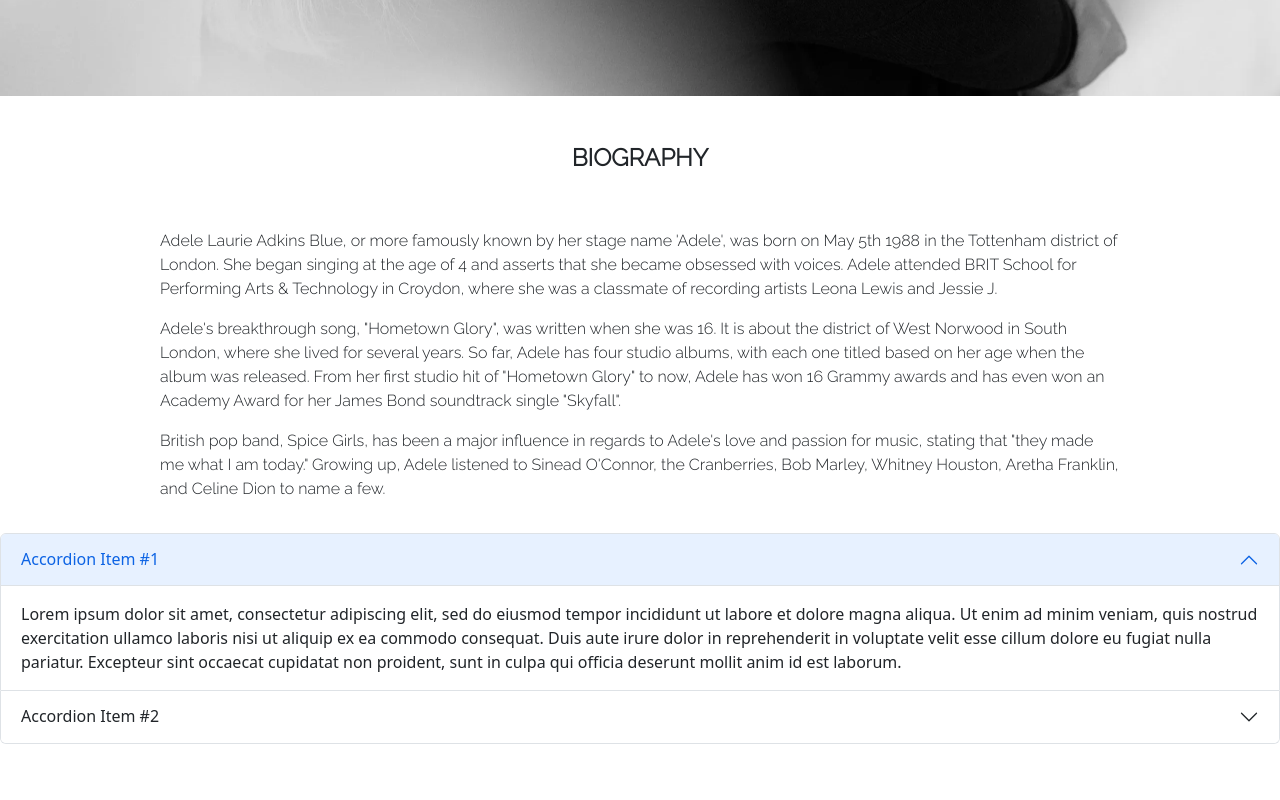
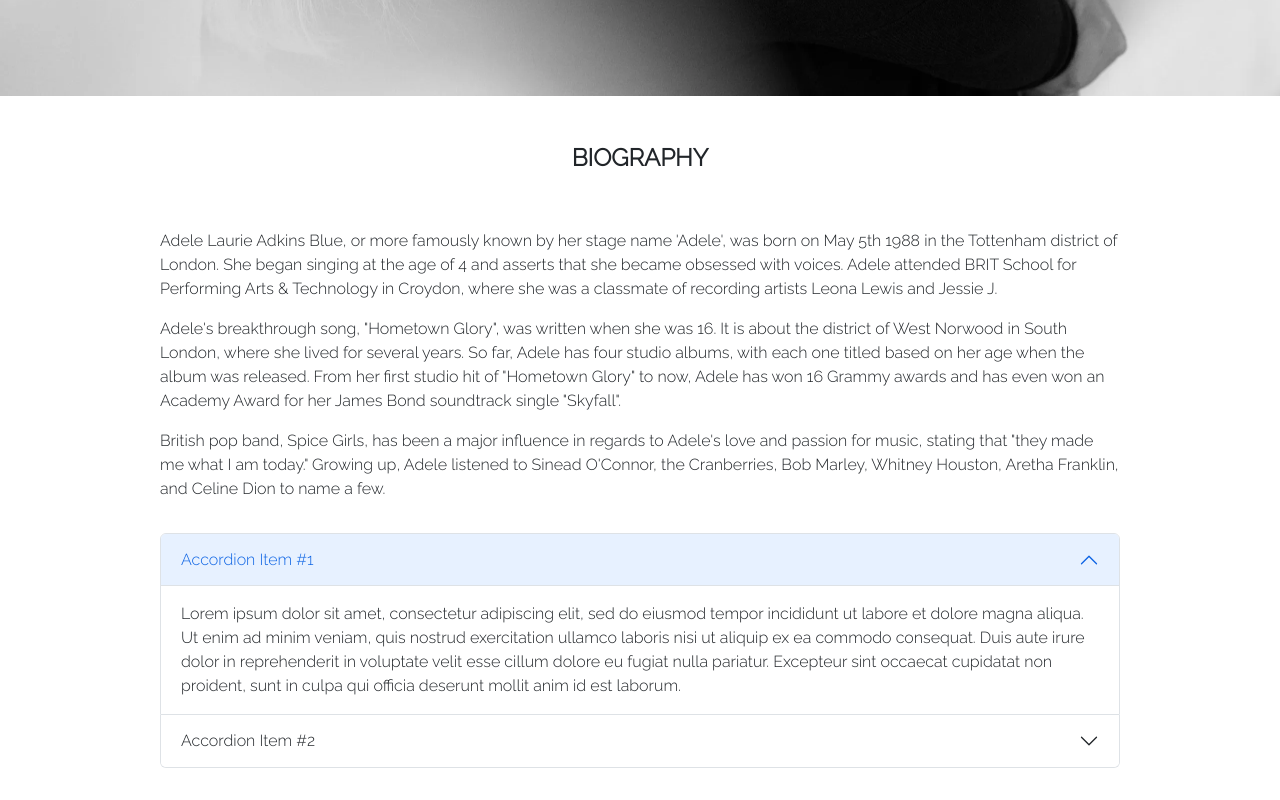
Before and after one commit to Raiza-D/all-about-adele, a React (Create React App) app: page / in a window 1280 px wide. Shown: the part 704-1504 px from the top of the page. Before the commit the page ends 1448 px from the top, so only its background shows below. Built offline with nearby package versions, Linux system fonts and the light colour scheme; a web font is replaced by a local one.

Commit message:
Add class albums-container to main div element.

```diff
--- a/src/components/Albums.jsx
+++ b/src/components/Albums.jsx
@@ -4,7 +4,7 @@
 
 export default function Albums() {
   return (
-    <div>
+    <div className="albums-container">
       <Accordion defaultActiveKey="0">
         <Accordion.Item eventKey="0">
           <Accordion.Header>Accordion Item #1</Accordion.Header>
```
